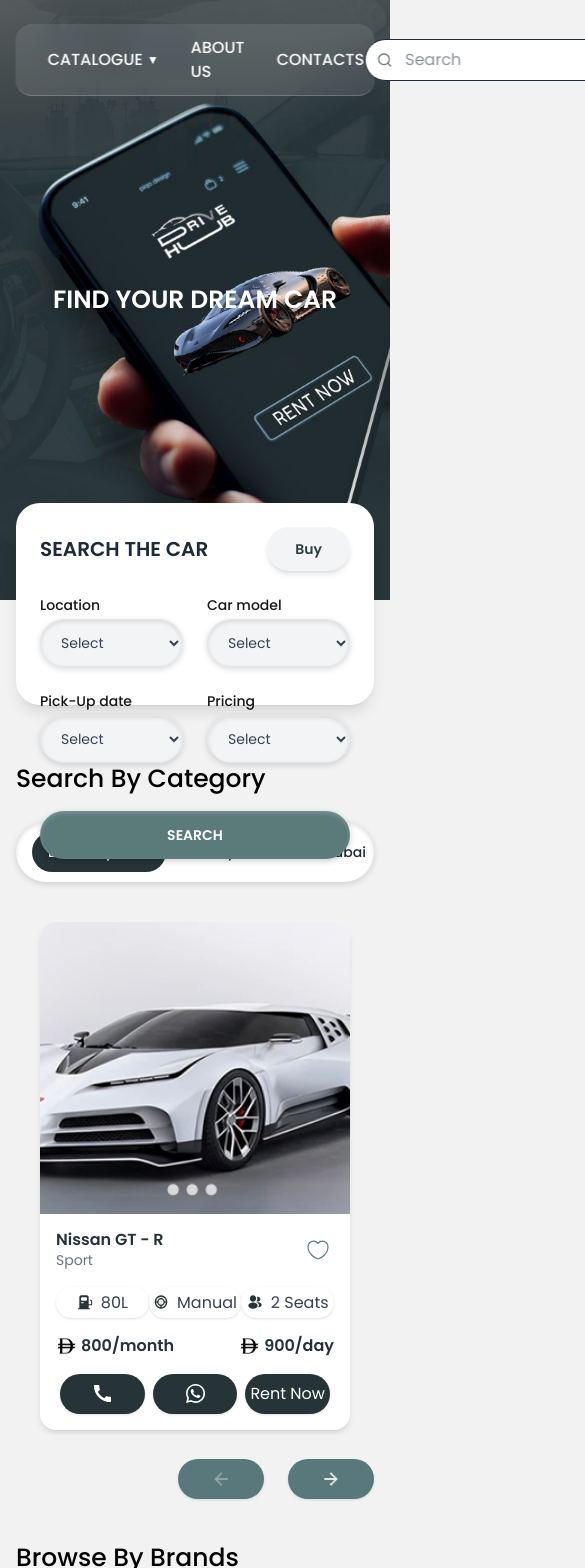
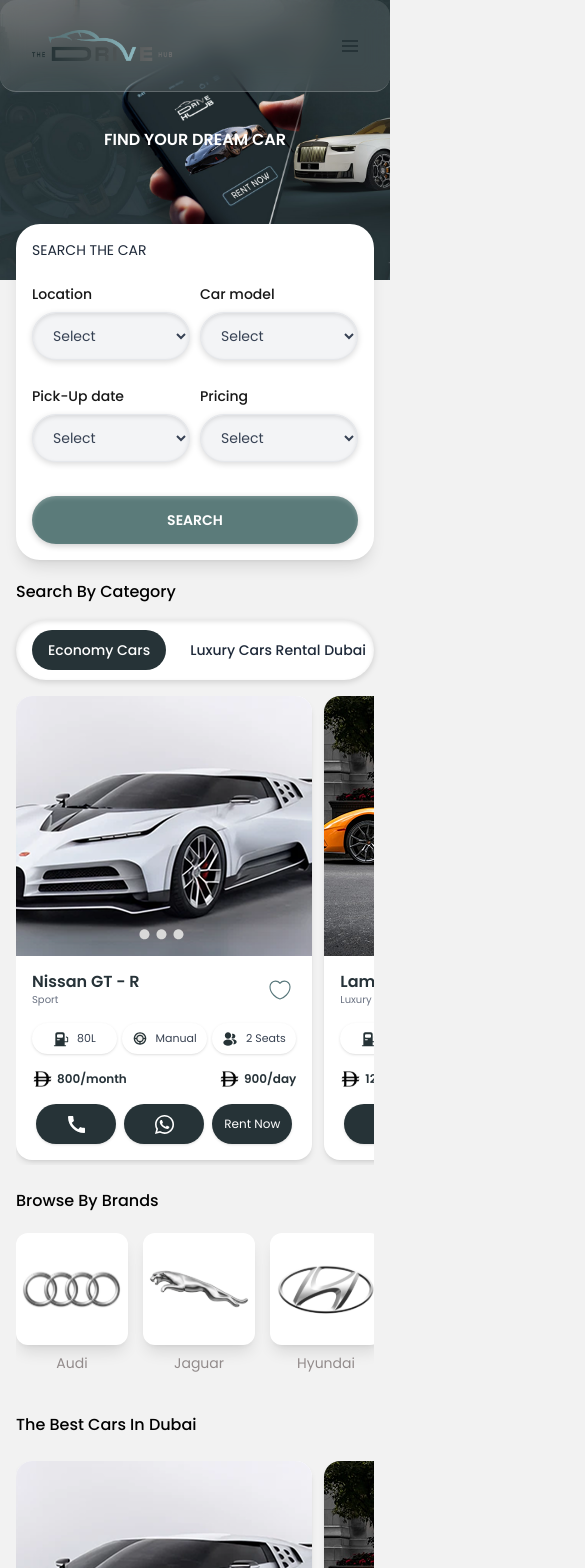
Before and after one commit to shekharcodx/tdhv2-site2, a Next.js app: page / in a window 390 px wide. Shown: the top 1568 px of the page, 585 px wide, since content can reach past the window. Built offline with nearby package versions, Linux system fonts and the light colour scheme.

Commit message:
fixed homepage responsiveness for mobile, tabs and laptop

```diff
--- a/src/app/components/BrandCard.tsx
+++ b/src/app/components/BrandCard.tsx
@@ -27,10 +27,10 @@ const loopItems = [...brands, ...brands];
 
 export default function BrandCard() {
   return (
-    <div className="w-full py-10">
+    <div className="w-full py-6 md:py-10">
       {/* ✅ Browse By Car Heading */}
       <div className="w-full mx-auto mb-4">
-        <p className="text-[25px] font-medium text-black mb-7">
+        <p className="text-base md:text-[25px] font-medium text-black mb-5 md:mb-7">
           Browse By Brands
         </p>
       </div>
@@ -63,7 +63,7 @@ export default function BrandCard() {
                   className="object-contain"
                 />
               </div>
-              <p className="text-sm text-gray-600 mt-2">{brand.name}</p>
+              <p className="text-sm text-[#928B8B] mt-2">{brand.name}</p>
             </div>
           </SwiperSlide>
         ))}
--- a/src/app/components/CarCard.tsx
+++ b/src/app/components/CarCard.tsx
@@ -11,6 +11,11 @@ import "swiper/css/pagination";
 
 interface CarCardProps {
   title?: string;
+  wrapperStyle?: React.CSSProperties;
+  wrapperClasses?: string;
+  innerStyle?: React.CSSProperties;
+  innerClasses?: string;
+  arrows?: boolean;
 }
 
 type Car = {
@@ -25,7 +30,14 @@ type Car = {
   daily: string;
 };
 
-export default function CarCarousel({ title }: CarCardProps) {
+export default function CarCarousel({
+  title,
+  wrapperStyle,
+  wrapperClasses,
+  innerStyle,
+  innerClasses,
+  arrows = true,
+}: CarCardProps) {
   const [cars] = useState<Car[]>([
     {
       id: 1,
@@ -85,11 +97,21 @@ export default function CarCarousel({ title }: CarCardProps) {
   ]);
 
   return (
-    <div className="w-full pt-10 relative">
-      <div className="w-full max-w-[1312px] mx-auto">
+    <div
+      className={
+        wrapperClasses ? wrapperClasses : "w-full pt-4 md:pt-10 relative"
+      }
+      style={wrapperStyle}
+    >
+      <div
+        className={innerClasses ? innerClasses : "max-w-[1312px] mx-auto"}
+        style={innerStyle}
+      >
         {title && (
           <div className="w-full mb-6">
-            <p className="text-[25px] font-medium text-black">{title}</p>
+            <p className="text-base md:text-[25px] font-medium text-black">
+              {title}
+            </p>
           </div>
         )}
 
@@ -107,10 +129,17 @@ export default function CarCarousel({ title }: CarCardProps) {
             clickable: true,
           }}
           breakpoints={{
-            0: { slidesPerView: 1, spaceBetween: 12 },
+            0: { slidesPerView: 1.2, spaceBetween: 12 },
+            426: { slidesPerView: 1.5, spaceBetween: 12 },
+            526: { slidesPerView: 1.8, spaceBetween: 12 },
             640: { slidesPerView: 2, spaceBetween: 12 },
-            768: { slidesPerView: 3, spaceBetween: 12 },
-            1024: { slidesPerView: 4, spaceBetween: 12 },
+            700: { slidesPerView: 2.4, spaceBetween: 12 },
+            // 768: { slidesPerView: 2.2, spaceBetween: 12 },
+            800: { slidesPerView: 2.5, spaceBetween: 12 },
+            850: { slidesPerView: 2.8, spaceBetween: 12 },
+            1024: { slidesPerView: 3.2, spaceBetween: 12 },
+            1200: { slidesPerView: 3.8, spaceBetween: 12 },
+            1380: { slidesPerView: 4, spaceBetween: 12 },
           }}
         >
           {cars.map((car) => (
@@ -121,12 +150,18 @@ export default function CarCarousel({ title }: CarCardProps) {
         </Swiper>
 
         {/* Custom Arrows and Pagination */}
-        <div className="w-full flex justify-between items-center mt-6">
+        {arrows && (
+          <div className="w-full hidden md:flex justify-between items-center mt-6">
             <div className="custom-pagination flex justify-start gap-2"></div>
 
             <div className="flex justify-end gap-6">
               <button className="custom-prev w-[86px] h-[40px] flex items-center justify-center rounded-full bg-[#59787C] shadow cursor-pointer transition-opacity disabled:opacity-40">
-              <Image src="/assets/left.png" alt="Prev" width={20} height={20} />
+                <Image
+                  src="/assets/left.png"
+                  alt="Prev"
+                  width={20}
+                  height={20}
+                />
               </button>
               <button className="custom-next w-[86px] h-[40px] flex items-center justify-center rounded-full bg-[#59787C] shadow cursor-pointer transition-opacity disabled:opacity-40">
                 <Image
@@ -138,6 +173,7 @@ export default function CarCarousel({ title }: CarCardProps) {
               </button>
             </div>
           </div>
+        )}
       </div>
     </div>
   );
@@ -147,7 +183,7 @@ function CarCard({ car }: { car: Car }) {
   return (
     <div className="w-full max-w-[310px] h-auto rounded-[16px] overflow-hidden shadow-md bg-white flex flex-col gap-4 pb-4 mx-auto">
       {/* Car Image */}
-      <div className="w-full h-[292px] relative">
+      <div className="min-w-[280px] h-[260px] md:h-[292px] relative">
         <Image src={car.image} alt={car.name} fill className="object-cover" />
       </div>
 
@@ -157,7 +193,7 @@ function CarCard({ car }: { car: Car }) {
           <h3 className="text-[16px] font-semibold text-[#263238] leading-tight font-[Poppins]">
             {car.name}
           </h3>
-          <p className="text-[14px] text-gray-500 font-[Poppins] font-normal">
+          <p className="text-[10px] md:text-[14px] text-gray-500 font-[Poppins] font-normal">
             {car.type}
           </p>
         </div>
@@ -172,7 +208,7 @@ function CarCard({ car }: { car: Car }) {
       </div>
 
       {/* Fuel / Transmission / Seats */}
-      <div className="w-full flex justify-between items-center px-4">
+      <div className="w-full flex justify-between items-center px-4 gap-[5px]">
         {[car.fuel, car.transmission, car.seats].map((item, idx) => (
           <div
             key={idx}
@@ -190,7 +226,7 @@ function CarCard({ car }: { car: Car }) {
               width={16}
               height={16}
             />
-            <span className="font-[Poppins] font-normal xl:text-[12px] 2xl:text-[15px] leading-[21px] text-[#374151]">
+            <span className="font-[Poppins] font-normal text-[11px] 2xl:text-[14px] leading-[21px] text-[#374151]">
               {item}
             </span>
           </div>
@@ -201,13 +237,13 @@ function CarCard({ car }: { car: Car }) {
       <div className="w-full flex justify-between items-center px-4">
         <div className="flex items-center gap-1 w-[120px] justify-start">
           <Image src="/assets/curr.svg" alt="Currency" width={21} height={16} />
-          <span className="font-[Poppins] text-[16px] font-semibold text-[#263238] whitespace-nowrap">
+          <span className="font-[Poppins] text-[12px] md:text-[16px] font-semibold text-[#263238] whitespace-nowrap">
             {car.monthly}
           </span>
         </div>
         <div className="flex items-center gap-1 w-[120px] justify-end">
           <Image src="/assets/curr.svg" alt="Currency" width={21} height={16} />
-          <span className="font-[Poppins] text-[16px] font-semibold text-[#263238] whitespace-nowrap">
+          <span className="font-[Poppins] text-[12px] md:text-[16px] font-semibold text-[#263238] whitespace-nowrap">
             {car.daily}
           </span>
         </div>
@@ -215,14 +251,14 @@ function CarCard({ car }: { car: Car }) {
 
       {/* Action Buttons */}
       <div className="w-full flex justify-between items-center px-4">
-        <div className="flex-1 h-[40px] flex items-center justify-center rounded-full bg-[#263337] shadow cursor-pointer mx-1">
+        <div className="flex-1 h-[40px] flex items-center justify-center rounded-full bg-[#263337] shadow cursor-pointer px-[6px] mx-1">
           <Image src="/assets/cll.svg" alt="Phone" width={17} height={20} />
         </div>
-        <div className="flex-1 h-[40px] flex items-center justify-center rounded-full bg-[#263337] shadow cursor-pointer mx-1">
+        <div className="flex-1 h-[40px] flex items-center justify-center rounded-full bg-[#263337] shadow cursor-pointer px-[6px] mx-1">
           <Image src="/assets/wat.svg" alt="Message" width={23} height={23} />
         </div>
-        <div className="flex-1 h-[40px] flex items-center justify-center rounded-full bg-[#263337] shadow cursor-pointer mx-1">
-          <span className="text-white lg:[10px] xl:text-[12px] 2xl:text-[15px] font-[Poppins] font-normal">
+        <div className="flex-1 h-[40px] flex items-center justify-center rounded-full bg-[#263337] shadow cursor-pointer px-[6px] mx-1">
+          <span className="text-white lg:[10px] text-[12px] 2xl:text-[15px] font-[Poppins] font-normal">
             Rent Now
           </span>
         </div>
--- a/src/app/components/CategoryTabs.tsx
+++ b/src/app/components/CategoryTabs.tsx
@@ -32,7 +32,7 @@ export default function CategoryTabs() {
           onClick={() => setActiveIndex(idx)}
           className={`
             flex-1 flex items-center justify-center
-            text-sm font-medium whitespace-nowrap transition
+            text-sm font-medium whitespace-nowrap cursor-pointer
             h-[40px] px-4 py-1 rounded-full transition ${
               activeIndex === idx
                 ? "bg-[#263337] text-white"
--- a/src/app/components/CatogryCard.tsx
+++ /dev/null
@@ -1,191 +0,0 @@
-"use client";
-
-import Image from "next/image";
-import { useState } from "react";
-import { Swiper, SwiperSlide } from "swiper/react";
-import { Autoplay } from "swiper/modules";
-import "swiper/css";
-
-type Car = {
-  id: number;
-  name: string;
-  type: string;
-  image: string;
-  fuel: string;
-  transmission: string;
-  seats: string;
-  monthly: string;
-  daily: string;
-};
-
-export default function CarCarousel() {
-  const [cars] = useState<Car[]>([
-    {
-      id: 1,
-      name: "Nissan GT - R",
-      type: "Sport",
-      image: "/assets/car1.png",
-      fuel: "80L",
-      transmission: "Manual",
-      seats: "2 Seats",
-      monthly: "800/month",
-      daily: "900/day",
-    },
-    {
-      id: 2,
-      name: "Lamborghini",
-      type: "Luxury",
-      image: "/assets/car2.png",
-      fuel: "60L",
-      transmission: "Auto",
-      seats: "4 Seats",
-      monthly: "1200/month",
-      daily: "150/day",
-    },
-    {
-      id: 3,
-      name: "Ferrari",
-      type: "Sport",
-      image: "/assets/car3.png",
-      fuel: "65L",
-      transmission: "Auto",
-      seats: "2 Seats",
-      monthly: "1500/month",
-      daily: "200/day",
-    },
-    {
-      id: 4,
-      name: "Porsche",
-      type: "Luxury",
-      image: "/assets/car3.png",
-      fuel: "70L",
-      transmission: "Manual",
-      seats: "4 Seats",
-      monthly: "1400/month",
-      daily: "180/day",
-    },
-    {
-      id: 5,
-      name: "Porsche",
-      type: "Luxury",
-      image: "/assets/car3.png",
-      fuel: "70L",
-      transmission: "Manual",
-      seats: "4 Seats",
-      monthly: "1400/month",
-      daily: "180/day",
-    },
-  ]);
-
-  return (
-    <div className="w-full max-w-[1312px] mx-auto rounded-xl pt-7 relative bg-[#263337]">
-      <div className="mx-4 sm:mx-7 pb-7">
-        <Swiper
-          modules={[Autoplay]}
-          spaceBetween={12}
-          autoplay={{
-            delay: 2500,
-            disableOnInteraction: false,
-          }}
-          loop={true}
-          className="pb-6 relative z-10"
-          breakpoints={{
-            1024: { slidesPerView: 4, spaceBetween: 12 },
-            768: { slidesPerView: 2, spaceBetween: 12 },
-            0: { slidesPerView: 1, spaceBetween: 12 },
-          }}
-        >
-          {cars.map((car) => (
-            <SwiperSlide key={car.id} className="flex justify-center">
-              <CatCard car={car} />
-            </SwiperSlide>
-          ))}
-        </Swiper>
-      </div>
-    </div>
-  );
-}
-
-function CatCard({ car }: { car: Car }) {
-  return (
-    <div className="w-full max-w-[310px] h-auto flex-shrink-0 rounded-[16px] overflow-hidden shadow-md bg-white flex flex-col gap-4 pb-4">
-      {/* Image */}
-      <div className="w-full h-[220px] sm:h-[260px] md:h-[292px] relative">
-        <Image src={car.image} alt={car.name} fill className="object-cover" />
-      </div>
-
-      {/* Name + Favorite */}
-      <div className="w-[90%] flex justify-between items-center mx-auto">
-        <div className="flex flex-col justify-center">
-          <h3 className="text-[16px] font-semibold text-[#263238] leading-tight font-[Poppins]">
-            {car.name}
-          </h3>
-          <p className="text-[14px] text-gray-500 font-[Poppins] font-normal">
-            {car.type}
-          </p>
-        </div>
-        <div className="w-[32px] h-[32px] flex items-center justify-center">
-          <Image
-            src="/assets/heart.svg"
-            alt="Favorite"
-            width={24}
-            height={24}
-          />
-        </div>
-      </div>
-
-      {/* Specs */}
-      <div className="w-[90%] flex justify-between items-center mx-auto">
-        <div className="flex-1 flex items-center gap-2 rounded-full p-[5px] shadow bg-white mx-1">
-          <Image src="/assets/petrol.svg" alt="Fuel" width={16} height={16} />
-          <span className=" xl:text-[12px] 2xl:text-[15px] font-[Poppins]">
-            {car.fuel}
-          </span>
-        </div>
-        <div className="flex-1 flex items-center gap-2 rounded-full p-[5px] shadow bg-white mx-1">
-          <Image src="/assets/manual.svg" alt="Manual" width={16} height={16} />
-          <span className=" xl:text-[12px] 2xl:text-[15px] font-[Poppins]">
-            {car.transmission}
-          </span>
-        </div>
-        <div className="flex-1 flex items-center gap-2 rounded-full p-[5px] shadow bg-white mx-1">
-          <Image src="/assets/seats.svg" alt="Seats" width={16} height={16} />
-          <span className=" xl:text-[12px] 2xl:text-[15px] font-[Poppins] whitespace-nowrap">
-            {car.seats}
-          </span>
-        </div>
-      </div>
-
-      {/* Pricing */}
-      <div className="w-[90%] flex justify-between items-center mx-auto">
-        <div className="flex items-center gap-1">
-          <Image src="/assets/curr.svg" alt="Currency" width={21} height={16} />
-          <span className="text-[16px] font-semibold font-[Poppins]">
-            {car.monthly}
-          </span>
-        </div>
-        <div className="flex items-center gap-1">
-          <Image src="/assets/curr.svg" alt="Currency" width={21} height={16} />
-          <span className="text-[16px] font-semibold font-[Poppins]">
-            {car.daily}
-          </span>
-        </div>
-      </div>
-
-      {/* Actions */}
-      <div className="w-[90%] flex justify-between items-center mx-auto">
-        <div className="flex-1 h-[40px] flex items-center justify-center rounded-full bg-[#263337] cursor-pointer mx-1">
-          <Image src="/assets/cll.svg" alt="Phone" width={17} height={20} />
-        </div>
-        <div className="flex-1 h-[40px] flex items-center justify-center rounded-full bg-[#263337] cursor-pointer mx-1">
-          <Image src="/assets/wat.svg" alt="Message" width={23} height={23} />
-        </div>
-        <div className="flex-1 h-[40px] flex items-center justify-center rounded-full bg-[#263337] cursor-pointer mx-1">
-          <span className="text-white xl:text-[12px] 2xl:text-[15px] font-[Poppins]">
-            Rent Now
-          </span>
-        </div>
-      </div>
-    </div>
-  );
-}
--- a/src/app/components/Navbar.tsx
+++ b/src/app/components/Navbar.tsx
@@ -7,23 +7,26 @@ import { Search } from "lucide-react";
 export default function Navbar() {
   return (
     <div className="relative w-full mx-auto max-w-[1440px]">
-      <header
-        className="absolute top-6 left-1/2 -translate-x-1/2 w-[92%] h-[72px] flex items-center justify-between px-8
-                       rounded-2xl backdrop-blur-md bg-white/10 border-b border-white/20 z-50"
-      >
+      <header className="absolute top-0 md:top-6 left-0 md:left-1/2 md:-translate-x-1/2 w-full md:w-[92%] h-[92px] md:h-[72px] flex items-center justify-between px-8 rounded-2xl backdrop-blur-md bg-white/10 border-b border-white/20 z-50">
         {/* Left Links */}
-        <nav className="flex items-center space-x-8 text-white font-medium">
+        <nav className="hidden lg:flex items-center space-x-8 text-white font-medium">
           <Link
             href="/catalogue"
-            className="flex items-center space-x-1 hover:text-gray-200"
+            className="md:text-xs lg:text-sm xl:text-base flex items-center space-x-1 hover:text-gray-200"
           >
             <span>CATALOGUE</span>
             <span className="text-xs">▼</span>
           </Link>
-          <Link href="/about" className="hover:text-gray-200">
+          <Link
+            href="/about"
+            className="md:text-xs lg:text-sm xl:text-base hover:text-gray-200"
+          >
             ABOUT US
           </Link>
-          <Link href="/contacts" className="hover:text-gray-200">
+          <Link
+            href="/contacts"
+            className="md:text-xs lg:text-sm xl:text-base hover:text-gray-200"
+          >
             CONTACTS
           </Link>
         </nav>
@@ -34,7 +37,7 @@ export default function Navbar() {
         </div>
 
         {/* Right Side */}
-        <div className="flex items-center space-x-4">
+        <div className="hidden lg:flex items-center space-x-4">
           {/* Search */}
           <div className="relative flex items-center">
             <Search className="absolute left-3 text-gray-500 w-4 h-4" />
@@ -50,6 +53,15 @@ export default function Navbar() {
             Log In
           </button>
         </div>
+
+        <button className="cursor-pointer block lg:hidden">
+          <Image
+            src="/assets/mobile-menu.svg"
+            alt="mobile-menu"
+            width={16}
+            height={14}
+          />
+        </button>
       </header>
     </div>
   );
--- a/src/app/components/SearchBox.tsx
+++ b/src/app/components/SearchBox.tsx
@@ -1,26 +1,30 @@
 export default function SearchBox() {
   return (
-    <div className="absolute top-[503px] left-1/2 -translate-x-1/2 w-[calc(100%-32px)] md:w-[calc(100%-128px)] h-[202px] bg-white rounded-[24px] p-6 shadow-lg flex flex-col justify-between gap-6">
+    <div className="absolute top-[80%] md:top-[unset] md:bottom-0 md:translate-y-1/2 left-1/2 -translate-x-1/2 w-[calc(100%-32px)] md:w-[calc(100%-64px)] lg:w-[calc(100%-128px)] h-[336px] sm:h-[260px] md:h-[300px] lg:h-[202px] bg-white rounded-[24px] p-4 md:p-6 shadow-lg flex flex-col justify-between gap-6">
       {/* Header Row */}
       <div className="flex justify-between items-center">
-        <h2 className="text-xl font-semibold text-gray-800">SEARCH THE CAR</h2>
+        <h2 className="text-sm font-[15px] md:text-xl md:font-semibold text-gray-800">
+          SEARCH THE CAR
+        </h2>
 
-        <div className="flex items-center bg-gray-100 rounded-full p-1 shadow-inner shadow-md">
-
+        {/* <div className="flex items-center bg-gray-100 rounded-full p-1 shadow-inner shadow-md">
           <button className="text-[#2E3E3E] px-6 py-2 rounded-full text-sm font-semibold">
             Buy
           </button>
-        </div>
+        </div> */}
       </div>
 
       {/* Input Row */}
-      <div className="flex gap-6 items-end flex-wrap">
+      <div className="flex gap-[10px] lg:gap-6 items-end flex-wrap">
         {/* Location */}
         <div className="flex flex-col flex-1 min-w-[140px]">
-          <label className="mb-1 text-sm font-medium text-black-700">
+          <label className="mb-2 text-sm font-medium text-black-700">
             Location
           </label>
-          <select className="h-12 px-4 rounded-full bg-gray-100 border border-gray-200 shadow-[inset_0_2px_4px_rgba(0,0,0,0.1),0_2px_6px_rgba(0,0,0,0.15)] text-sm text-gray-700">
+          <select
+            className="h-12 px-4 rounded-full bg-gray-100 border border-gray-200 shadow-[inset_0_2px_4px_rgba(0,0,0,0.1),0_2px_6px_rgba(0,0,0,0.15)] text-sm text-gray-700"
+            disabled
+          >
             <option disabled selected>
               Select
             </option>
@@ -29,7 +33,7 @@ export default function SearchBox() {
 
         {/* Car Model */}
         <div className="flex flex-col flex-1 min-w-[140px]">
-          <label className="mb-1 text-sm font-medium text-black-700">
+          <label className="mb-2 text-sm font-medium text-black-700">
             Car model
           </label>
           <select className="h-12 px-4 rounded-full bg-gray-100 border border-gray-200 shadow-[inset_0_2px_4px_rgba(0,0,0,0.1),0_2px_6px_rgba(0,0,0,0.15)] text-sm text-gray-700">
@@ -40,8 +44,8 @@ export default function SearchBox() {
         </div>
 
         {/* Pick-Up Date */}
-        <div className="flex flex-col flex-1 min-w-[140px]">
-          <label className="mb-1 text-sm font-medium text-black-700">
+        <div className="flex flex-col flex-1 min-w-[140px] mt-[16px]">
+          <label className="mb-2 text-sm font-medium text-black-700">
             Pick-Up date
           </label>
           <select className="h-12 px-4 rounded-full bg-gray-100 border border-gray-200 shadow-[inset_0_2px_4px_rgba(0,0,0,0.1),0_2px_6px_rgba(0,0,0,0.15)] text-sm text-gray-700">
@@ -53,7 +57,7 @@ export default function SearchBox() {
 
         {/* Pricing */}
         <div className="flex flex-col flex-1 min-w-[140px]">
-          <label className="mb-1 text-sm font-medium text-black-700">
+          <label className="mb-2 text-sm font-medium text-black-700">
             Pricing
           </label>
           <select className="h-12 px-4 rounded-full bg-gray-100 border border-gray-200 shadow-[inset_0_2px_4px_rgba(0,0,0,0.1),0_2px_6px_rgba(0,0,0,0.15)] text-sm text-gray-700">
--- a/src/app/layout.tsx
+++ b/src/app/layout.tsx
@@ -26,7 +26,9 @@ export default function RootLayout({
   return (
     <html lang="en">
       {/* ✅ Apply the font globally */}
-      <body className={`${poppins.className} !bg-[#F2F2F2]`}>
+      <body
+        className={`${poppins.className} !bg-[#F2F2F2] max-w-[1440px] mx-auto`}
+      >
         {/* Optional Navbar */}
         <Navbar />
 
--- a/src/app/page.tsx
+++ b/src/app/page.tsx
@@ -3,7 +3,6 @@ import CategoryTabs from "./components/CategoryTabs";
 import CarCarousel from "./components/CarCard";
 import BrandCard from "./components/BrandCard";
 import CategorySelector from "./components/CarCatogry";
-import CatCard from "./components/CatogryCard";
 import Redcar from "./components/Redcar";
 import Whitecar from "./components/whitecar";
 import TopChoicesSection from "./topchoice";
@@ -13,10 +12,10 @@ export default function Page() {
   return (
     <div>
       {/* Hero Section */}
-      <div className="relative w-full max-w-[1440px] h-[600px] mx-auto bg-[url(/assets/back.jpg)] bg-cover bg-center">
+      <div className="relative w-full h-[280px] md:h-[600px] mx-auto bg-[url(/assets/back.jpg)] bg-cover bg-center">
         {/* Hero Title */}
         <div className="flex justify-center items-center w-full max-w-[1312px] h-full text-white">
-          <h1 className="text-[25px] font-semibold text-center">
+          <h1 className="text-base font-bold md:text-[25px] md:font-semibold text-center">
             FIND YOUR DREAM CAR
           </h1>
         </div>
@@ -24,10 +23,10 @@ export default function Page() {
         <SearchBox />
       </div>
 
-      <div className="px-[16px] md:px-[64px]">
+      <div className="px-[16px] md:px-[32px] lg:px-[64px]">
         {/* Search by Category */}
-        <div className="w-full max-w-[1312px] mx-auto mt-40">
-          <p className="text-[25px] font-medium text-black mb-6">
+        <div className="w-full max-w-[1312px] mx-auto mt-[300px] md:mt-50 lg:mt-40">
+          <p className="text-base md:text-[25px] font-medium text-black mb-4 md:mb-6">
             Search By Category
           </p>
           <CategoryTabs />
@@ -39,41 +38,45 @@ export default function Page() {
         </div>
 
         {/* Brand Section */}
-        <div className="w-full max-w-[1312px] mx-auto">
+        <div className="w-full mx-auto">
           <BrandCard />
         </div>
 
         {/* Best Car Section */}
-        <div className="w-full max-w-[1312px] mx-auto pb-10">
+        <div className="w-full mx-auto pb-10">
           <CarCarousel title="The Best Cars In Dubai" />
         </div>
 
         {/* Category Selector Section */}
-        <div className="w-full max-w-[1312px] mx-auto pb-10">
+        <div className="w-full mx-auto pb-10">
           <CategorySelector />
         </div>
 
-        <div className="w-full max-w-[1312px] mx-auto pb-3">
-          <CatCard />
+        <div className="w-full mx-auto pb-3">
+          <CarCarousel
+            arrows={false}
+            wrapperClasses="w-full mx-auto rounded-xl pt-7 relative bg-[#263337]"
+            innerClasses="mx-4 sm:mx-7 pb-7"
+          />
         </div>
 
-        <div className="w-full max-w-[1312px] mx-auto">
+        <div className="w-full mx-auto">
           <Redcar />
         </div>
 
-        <div className="w-full max-w-[1312px] mx-auto pb-3">
+        <div className="w-full mx-auto pb-3">
           <CarCarousel title="Popular Cars" />
         </div>
 
-        <div className="w-full max-w-[1312px] mx-auto">
+        <div className="w-full mx-auto">
           <Whitecar />
         </div>
 
-        <div className="w-full max-w-[1312px] mx-auto">
+        <div className="w-full mx-auto">
           <TopChoicesSection />
         </div>
 
-        <div className="w-full max-w-[1312px] mx-auto pb-10">
+        <div className="w-full mx-auto pb-10">
           <Whitecarflip />
         </div>
       </div>
```
Also changed, not shown: src/app/components/CarCatogry.tsx (+4 -7 lines), src/app/components/Footer.tsx (+34 -33 lines), src/app/topchoice.tsx (+24 -9 lines), public/assets/mobile-menu.svg (added). Lines whose indentation alone changed are shown as unchanged.
